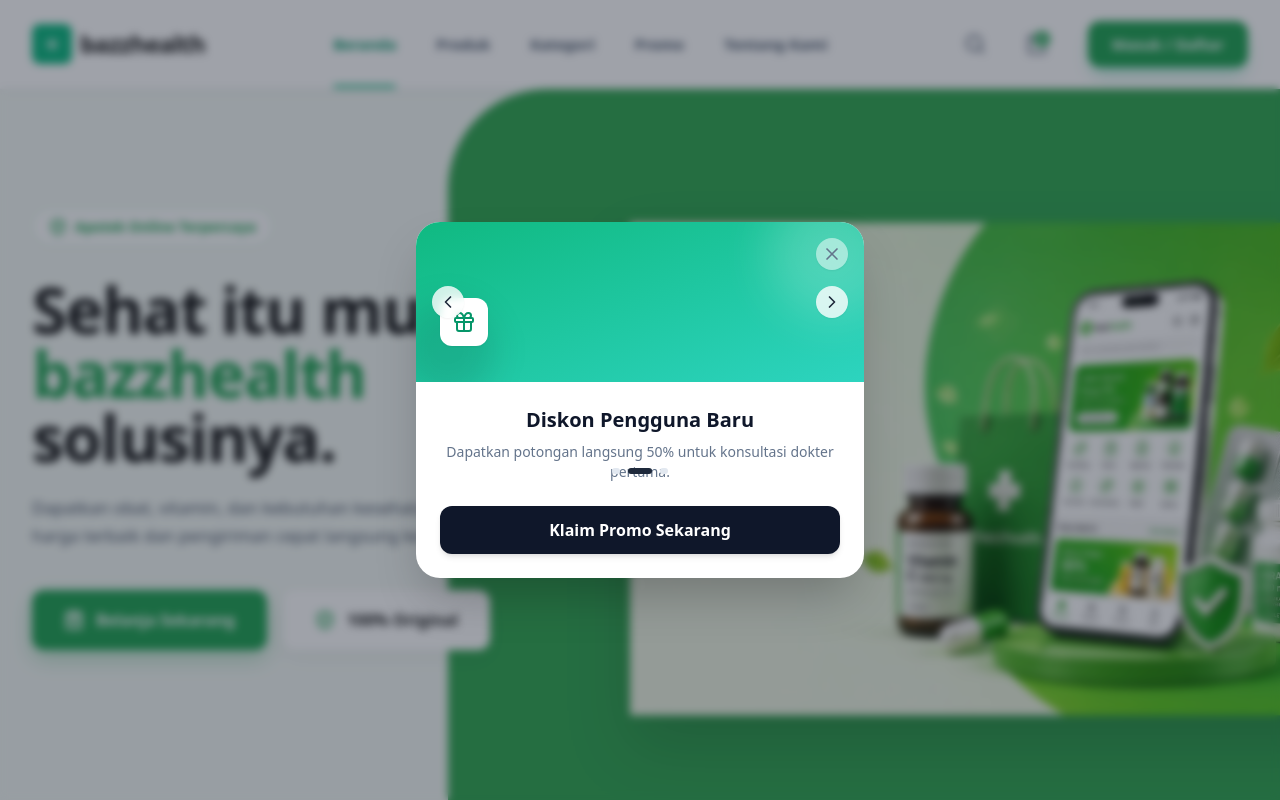
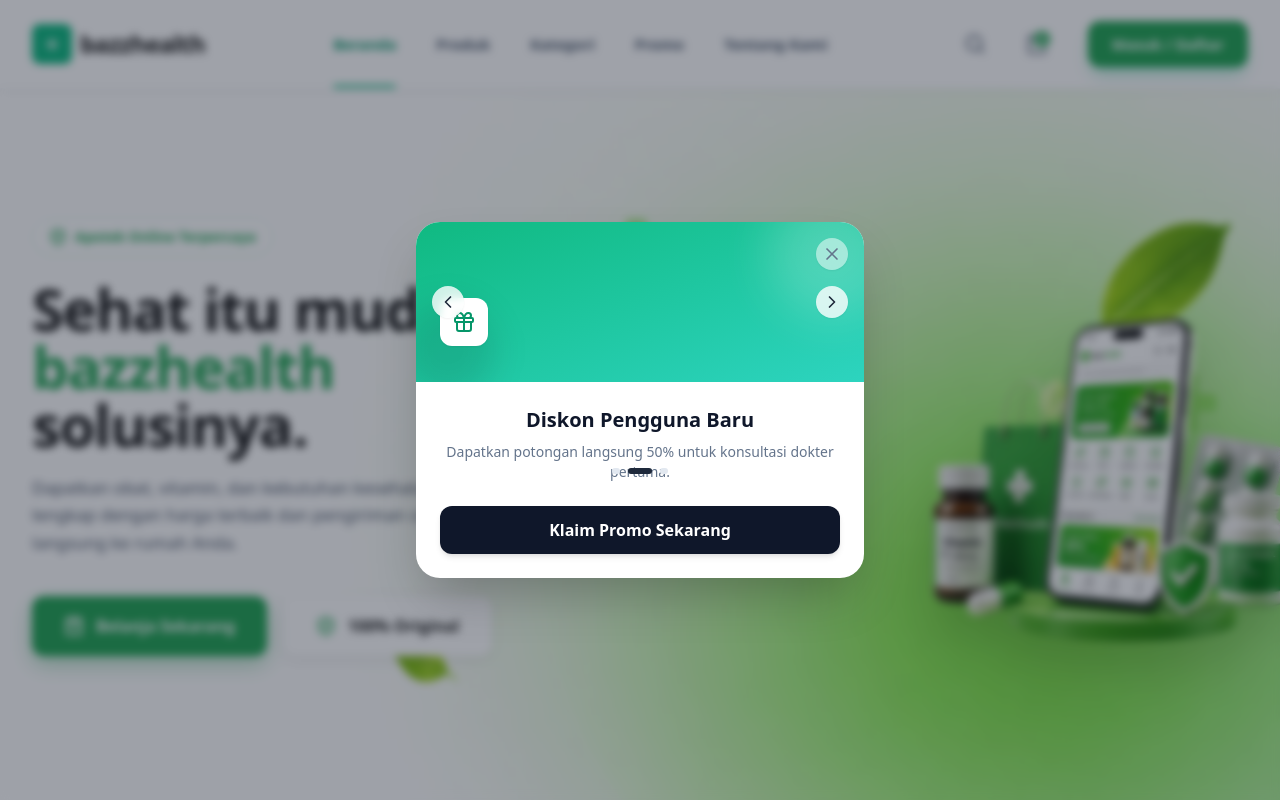
Before and after one commit to Bazzcuy/bazzhealth, a Next.js app: page / in a window 1280 px wide. Shown: the top 800 px of the page. Built offline with nearby package versions, Linux system fonts and the light colour scheme.

Commit message:
Implement 3-layer hero: bg image, text content, floating 3D object

```diff
--- a/src/app/page.tsx
+++ b/src/app/page.tsx
@@ -73,93 +73,102 @@ export default function Home() {
       </header>
 
       {/* Hero Section */}
-      <section className="relative pt-12 pb-32 md:pt-20 md:pb-40 overflow-hidden bg-[#F4F9F5]">
-        {/* Curved Green Background */}
-        <div className="absolute top-0 right-0 w-full md:w-[65%] h-full bg-[#34A853] rounded-l-[40px] md:rounded-l-[100px] z-0 translate-x-[15%] md:translate-x-[5%] lg:translate-x-0"></div>
+      <section
+        className="relative overflow-hidden pb-28 md:pb-36"
+        style={{
+          backgroundImage: "url('/images/hero-bg.png')",
+          backgroundSize: 'cover',
+          backgroundPosition: 'center right',
+          backgroundRepeat: 'no-repeat',
+        }}
+      >
+        <div className="max-w-[1400px] mx-auto px-4 sm:px-6 lg:px-8 pt-12 md:pt-20">
+          <div className="grid lg:grid-cols-2 gap-8 items-center min-h-[520px] md:min-h-[600px]">
 
-        <div className="max-w-[1400px] mx-auto px-4 sm:px-6 lg:px-8 relative z-10">
-          <div className="grid lg:grid-cols-2 gap-12 lg:gap-8 items-center">
-
-            {/* Left Content */}
-            <div className="max-w-[540px]">
-              <div className="inline-flex items-center gap-2 px-4 py-2 rounded-full bg-white border border-emerald-100 text-[#23A455] text-sm font-bold mb-6 md:mb-8 shadow-sm">
+            {/* Layer 2 — Left: Text Content */}
+            <div className="max-w-[540px] relative z-10">
+              <div className="inline-flex items-center gap-2 px-4 py-2 rounded-full bg-white/80 backdrop-blur-sm border border-green-100 text-[#23A455] text-sm font-bold mb-6 shadow-sm">
                 <ShieldCheck className="w-[18px] h-[18px]" strokeWidth={2.5} />
                 <span>Apotek Online Terpercaya</span>
               </div>
 
-              <h2 className="text-4xl md:text-5xl lg:text-[64px] font-extrabold text-[#1a1a1a] tracking-tight leading-[1.1] mb-6">
+              <h2 className="text-4xl md:text-5xl lg:text-[58px] font-extrabold text-[#1a1a1a] tracking-tight leading-[1.1] mb-5">
                 Sehat itu mudah,<br />
                 <span className="text-[#23A455]">bazzhealth</span> solusinya.
               </h2>
 
-              <p className="text-[17px] text-[#4a5568] mb-10 leading-relaxed font-medium">
+              <p className="text-[16px] md:text-[17px] text-[#4a5568] mb-10 leading-relaxed font-medium max-w-[440px]">
                 Dapatkan obat, vitamin, dan kebutuhan kesehatan lengkap dengan harga terbaik dan pengiriman cepat langsung ke rumah Anda.
               </p>
 
-              <div className="flex flex-col sm:flex-row gap-4 mb-16 lg:mb-20">
-                <button className="px-8 py-[18px] bg-[#23A455] text-white font-bold rounded-xl hover:bg-emerald-600 transition-all flex items-center justify-center gap-3 shadow-[0_8px_20px_rgba(35,164,85,0.3)]">
-                  <ShoppingBag className="w-5 h-5 fill-white/20" strokeWidth={2.5} />
+              <div className="flex flex-col sm:flex-row gap-4 mb-14 lg:mb-16">
+                <button className="px-8 py-[17px] bg-[#23A455] text-white font-bold rounded-xl hover:bg-emerald-600 transition-all flex items-center justify-center gap-3 shadow-[0_8px_20px_rgba(35,164,85,0.35)]">
+                  <ShoppingBag className="w-5 h-5" strokeWidth={2.5} />
                   Belanja Sekarang
                 </button>
-                <button className="px-8 py-[18px] bg-white text-[#1a1a1a] font-bold rounded-xl hover:bg-slate-50 transition-all flex items-center justify-center gap-3 shadow-[0_8px_20px_rgba(0,0,0,0.04)]">
+                <button className="px-8 py-[17px] bg-white text-[#1a1a1a] font-bold rounded-xl hover:bg-slate-50 transition-all flex items-center justify-center gap-3 shadow-[0_4px_14px_rgba(0,0,0,0.08)] border border-white">
                   <ShieldCheck className="w-5 h-5 text-[#23A455]" strokeWidth={2.5} />
                   100% Original
                 </button>
               </div>
             </div>
 
-            {/* Right Image */}
-            <div className="relative h-[300px] sm:h-[400px] md:h-[600px] flex items-center justify-center mt-8 lg:mt-0">
-              {/* User will upload hero-3d.jpg here */}
+            {/* Layer 3 — Right: 3D Object Image */}
+            <div className="relative z-10 flex items-center justify-center">
+              {/* Desktop: large, positioned to bleed out */}
               <img
-                src="/images/hero-3d.jpg"
-                alt="Bazzhealth App 3D Mockup"
-                className="w-full h-full object-contain scale-125 lg:scale-110 xl:scale-125 drop-shadow-2xl translate-x-4 lg:translate-x-12"
-                style={{ filter: 'drop-shadow(0 25px 25px rgba(0,0,0,0.15))' }}
+                src="/images/hero-3d-obj.png"
+                alt="Bazzhealth 3D Product Mockup"
+                className="
+                  w-[340px] sm:w-[420px] md:w-[520px] lg:w-[620px] xl:w-[700px]
+                  h-auto object-contain
+                  lg:translate-x-8 xl:translate-x-16
+                  drop-shadow-2xl
+                "
               />
             </div>
 
           </div>
         </div>
 
-        {/* Floating Info Bar */}
-        <div className="absolute bottom-0 left-1/2 -translate-x-1/2 translate-y-1/2 w-[calc(100%-2rem)] max-w-[1000px] z-20">
-          <div className="bg-white rounded-[24px] shadow-[0_10px_40px_rgba(0,0,0,0.08)] flex flex-col md:flex-row items-center justify-between p-4 md:p-6 divide-y md:divide-y-0 md:divide-x divide-slate-100">
-            <div className="flex items-center gap-4 px-4 md:px-8 py-4 md:py-0 w-full md:w-auto flex-1">
-              <div className="w-[52px] h-[52px] bg-emerald-50 text-[#23A455] rounded-2xl flex items-center justify-center shrink-0">
-                <Truck className="w-6 h-6" strokeWidth={2.5} />
+        {/* Floating Info Bar — overlaps into next section */}
+        <div className="absolute bottom-0 left-1/2 -translate-x-1/2 translate-y-1/2 w-[calc(100%-2rem)] max-w-[980px] z-20 px-2">
+          <div className="bg-white rounded-[20px] shadow-[0_10px_40px_rgba(0,0,0,0.10)] flex flex-col md:flex-row items-stretch justify-between divide-y md:divide-y-0 md:divide-x divide-slate-100 overflow-hidden">
+            <div className="flex items-center gap-4 px-6 md:px-8 py-5 flex-1">
+              <div className="w-[48px] h-[48px] bg-green-50 text-[#23A455] rounded-xl flex items-center justify-center shrink-0">
+                <Truck className="w-6 h-6" strokeWidth={2} />
               </div>
               <div>
-                <p className="font-extrabold text-[#1a1a1a] text-[15px]">Pengiriman Cepat</p>
-                <p className="text-[13px] text-slate-500 font-medium">Sampai di hari yang sama</p>
+                <p className="font-extrabold text-[#1a1a1a] text-[14px]">Pengiriman Cepat</p>
+                <p className="text-[12px] text-slate-500 font-medium">Sampai di hari yang sama</p>
               </div>
             </div>
-
-            <div className="flex items-center gap-4 px-4 md:px-8 py-4 md:py-0 w-full md:w-auto flex-1">
-              <div className="w-[52px] h-[52px] bg-emerald-50 text-[#23A455] rounded-2xl flex items-center justify-center shrink-0">
-                <ShieldCheck className="w-6 h-6" strokeWidth={2.5} />
+            <div className="flex items-center gap-4 px-6 md:px-8 py-5 flex-1">
+              <div className="w-[48px] h-[48px] bg-green-50 text-[#23A455] rounded-xl flex items-center justify-center shrink-0">
+                <ShieldCheck className="w-6 h-6" strokeWidth={2} />
               </div>
               <div>
-                <p className="font-extrabold text-[#1a1a1a] text-[15px]">100% Original</p>
-                <p className="text-[13px] text-slate-500 font-medium">Jaminan produk asli</p>
+                <p className="font-extrabold text-[#1a1a1a] text-[14px]">100% Original</p>
+                <p className="text-[12px] text-slate-500 font-medium">Jaminan produk asli</p>
               </div>
             </div>
-
-            <div className="flex items-center gap-4 px-4 md:px-8 py-4 md:py-0 w-full md:w-auto flex-1">
-              <div className="w-[52px] h-[52px] bg-emerald-50 text-[#23A455] rounded-2xl flex items-center justify-center shrink-0">
-                <PhoneCall className="w-6 h-6" strokeWidth={2.5} />
+            <div className="flex items-center gap-4 px-6 md:px-8 py-5 flex-1">
+              <div className="w-[48px] h-[48px] bg-green-50 text-[#23A455] rounded-xl flex items-center justify-center shrink-0">
+                <PhoneCall className="w-6 h-6" strokeWidth={2} />
               </div>
               <div>
-                <p className="font-extrabold text-[#1a1a1a] text-[15px]">Layanan 24/7</p>
-                <p className="text-[13px] text-slate-500 font-medium">Siap membantu Anda</p>
+                <p className="font-extrabold text-[#1a1a1a] text-[14px]">Layanan 24/7</p>
+                <p className="text-[12px] text-slate-500 font-medium">Siap membantu Anda</p>
               </div>
             </div>
           </div>
         </div>
       </section>
 
-      {/* Spacing for floating bar */}
-      <div className="h-40 md:h-24"></div>
+      {/* Spacing for floating info bar */}
+      <div className="h-32 md:h-24 bg-white"></div>
+
+
 
       {/* Global Search Bar */}
       <section className="relative z-20 hidden">
```
Also changed, not shown: public/images/hero-3d-obj.png (added), public/images/hero-bg.png (added).
